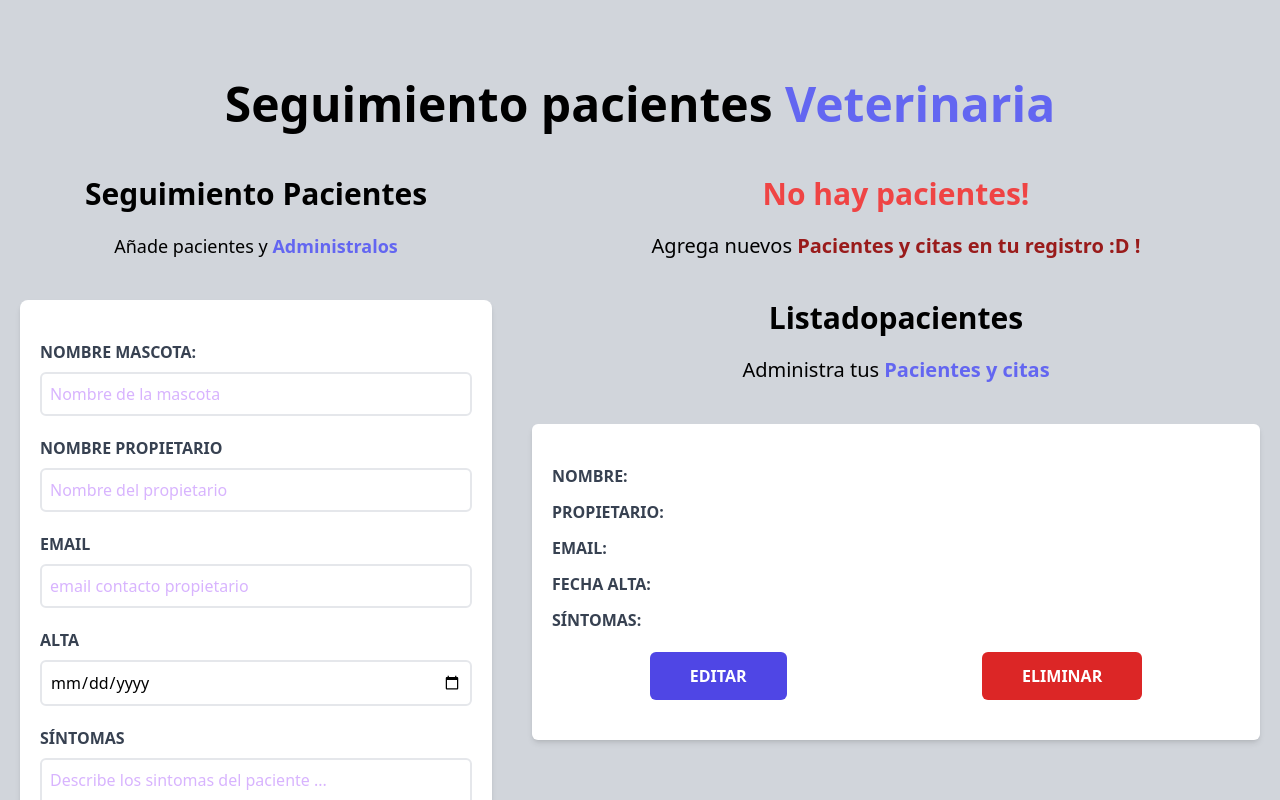
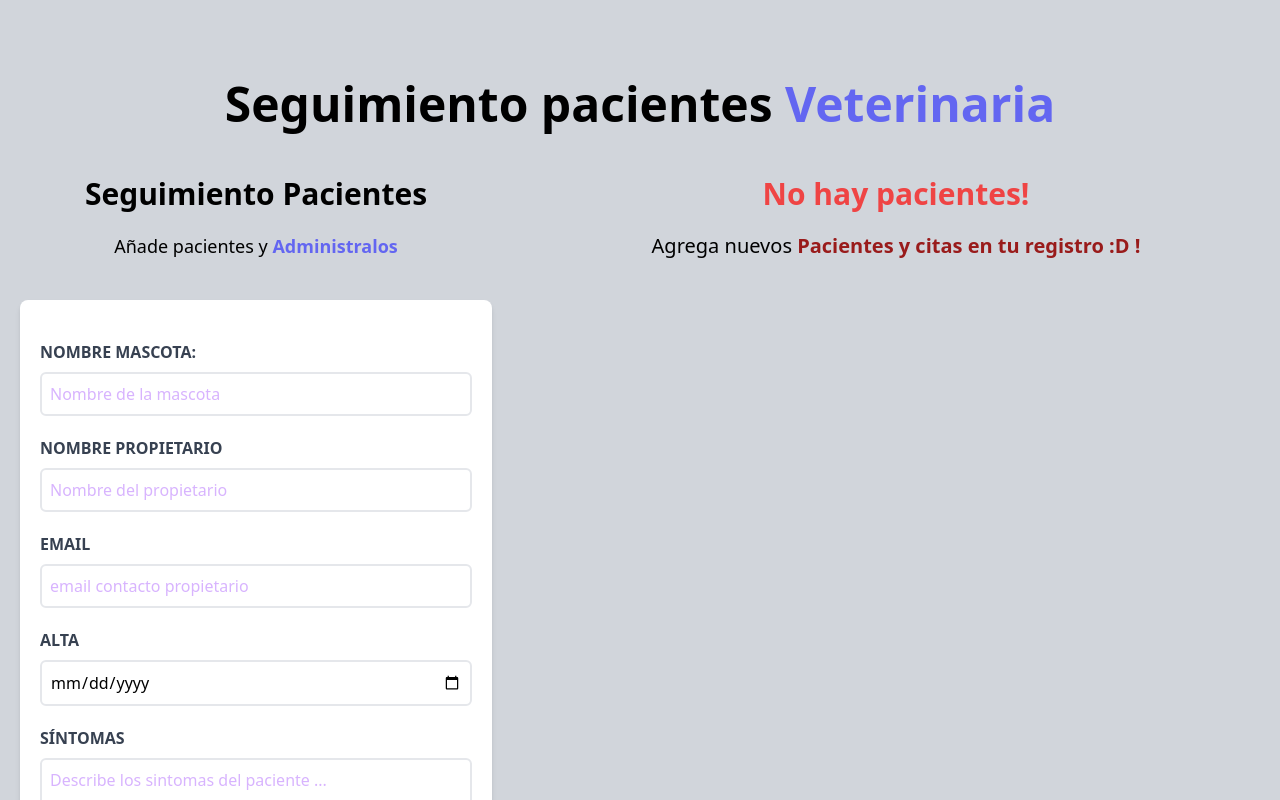
Before and after one commit to bimbaquingoch/01-citas-mascotas, a React (Vite) app: page / in a window 1280 px wide. Shown: the top 800 px of the page. Built offline with nearby package versions, Linux system fonts and the light colour scheme.

Commit message:
iterando listadoPacientes

```diff
--- a/src/App.jsx
+++ b/src/App.jsx
@@ -14,7 +14,7 @@ function App() {
          <div className='mt-12 md:flex'>
             <ToastContainer />
             <Formulario pacientes={pacientes} setPacientes={setPacientes} />
-            <Listadopacientes />
+            <Listadopacientes pacientes={pacientes} />
          </div>
       </div>
    );
--- a/src/components/Listadopacientes.jsx
+++ b/src/components/Listadopacientes.jsx
@@ -1,10 +1,12 @@
 import PropTypes from "prop-types";
-import Pacientes from "./Pacientes";
+import Paciente from "./Paciente";
 
-const Listadopacientes = () => {
+const Listadopacientes = ({ pacientes }) => {
+   console.log(pacientes);
    return (
       <>
          <div className='md:w-1/2 lg:w-3/5 '>
+            {pacientes.length === 0 ? (
                <>
                   <h2 className='font-black text-3xl text-center text-red-500'>
                      No hay pacientes!
@@ -16,7 +18,7 @@ const Listadopacientes = () => {
                      </span>
                   </p>
                </>
-
+            ) : (
                <>
                   <h2 className='font-black text-3xl text-center'>
                      Listadopacientes
@@ -28,9 +30,12 @@ const Listadopacientes = () => {
                      </span>
                   </p>
                </>
+            )}
 
             <div className='m-0 p-0 md:h-screen overflow-y-scroll'>
-               <Pacientes />
+               {pacientes.map((paciente) => (
+                  <Paciente key={paciente.propietario} paciente={paciente} />
+               ))}
             </div>
          </div>
       </>
--- a/src/components/Pacientes.jsx
+++ b/src/components/Paciente.jsx
@@ -1,23 +1,25 @@
 import PropTypes from "prop-types";
 
-const Pacientes = () => {
-   // const { mascota, alta, propietario, sintomas, email } = datoCita;
+const Paciente = ({ paciente }) => {
+   const { mascota, alta, propietario, sintomas, email } = paciente;
    return (
       <div className='bg-white mt-0 mx-5 mb-5 shadow-md rounded-md px-5 py-10'>
          <p className='font-bold mb-3 text-gray-700 uppercase'>
-            Nombre: <span className='font-normal normal-case'>{""}</span>
+            Nombre: <span className='font-normal normal-case'>{mascota}</span>
          </p>
          <p className='font-bold mb-3 text-gray-700 uppercase'>
-            Propietario: <span className='font-normal normal-case'>{""}</span>
+            Propietario:{" "}
+            <span className='font-normal normal-case'>{propietario}</span>
          </p>
          <p className='font-bold mb-3 text-gray-700 uppercase'>
-            Email: <span className='font-normal normal-case'>{""} </span>
+            Email: <span className='font-normal normal-case'>{email} </span>
          </p>
          <p className='font-bold mb-3 text-gray-700 uppercase'>
-            Fecha Alta: <span className='font-normal normal-case'>{""}</span>
+            Fecha Alta: <span className='font-normal normal-case'>{alta}</span>
          </p>
          <p className='font-bold mb-3 text-gray-700 uppercase'>
-            Síntomas: <span className='font-normal normal-case'>{""}</span>
+            Síntomas:{" "}
+            <span className='font-normal normal-case'>{sintomas}</span>
          </p>
 
          <div className='flex justify-around mt-5'>
@@ -37,6 +39,6 @@ const Pacientes = () => {
    );
 };
 
-Pacientes.propTypes = {};
+Paciente.propTypes = {};
 
-export default Pacientes;
+export default Paciente;
```
Lines whose indentation alone changed are shown as unchanged.
